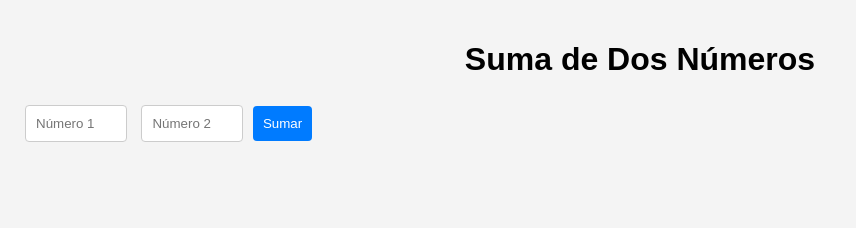
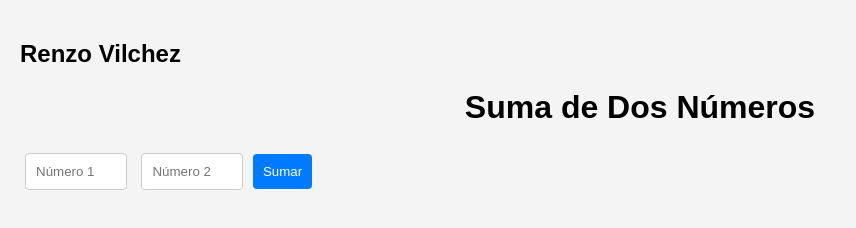
Before and after one commit to RenzoVilchezA/gitpagesprueba, a plain HTML site: page index.html in a window 1280 px wide. Shown: the whole page, without its empty margins (0-856 px from the left). Drawn offline with Linux system fonts and the light colour scheme.

Commit message:
Agregue nombre

```diff
--- a/index.html
+++ b/index.html
@@ -7,6 +7,7 @@
     <link rel="stylesheet" href="styles.css">
 </head>
 <body>
+    <h2>Renzo Vilchez</h2>
     <h1>Suma de Dos Números</h1>
     <input type="numer" id="num1" placeholder="Número 1">
     <input type="numer" id="num2" placeholder="Número 2">
```
